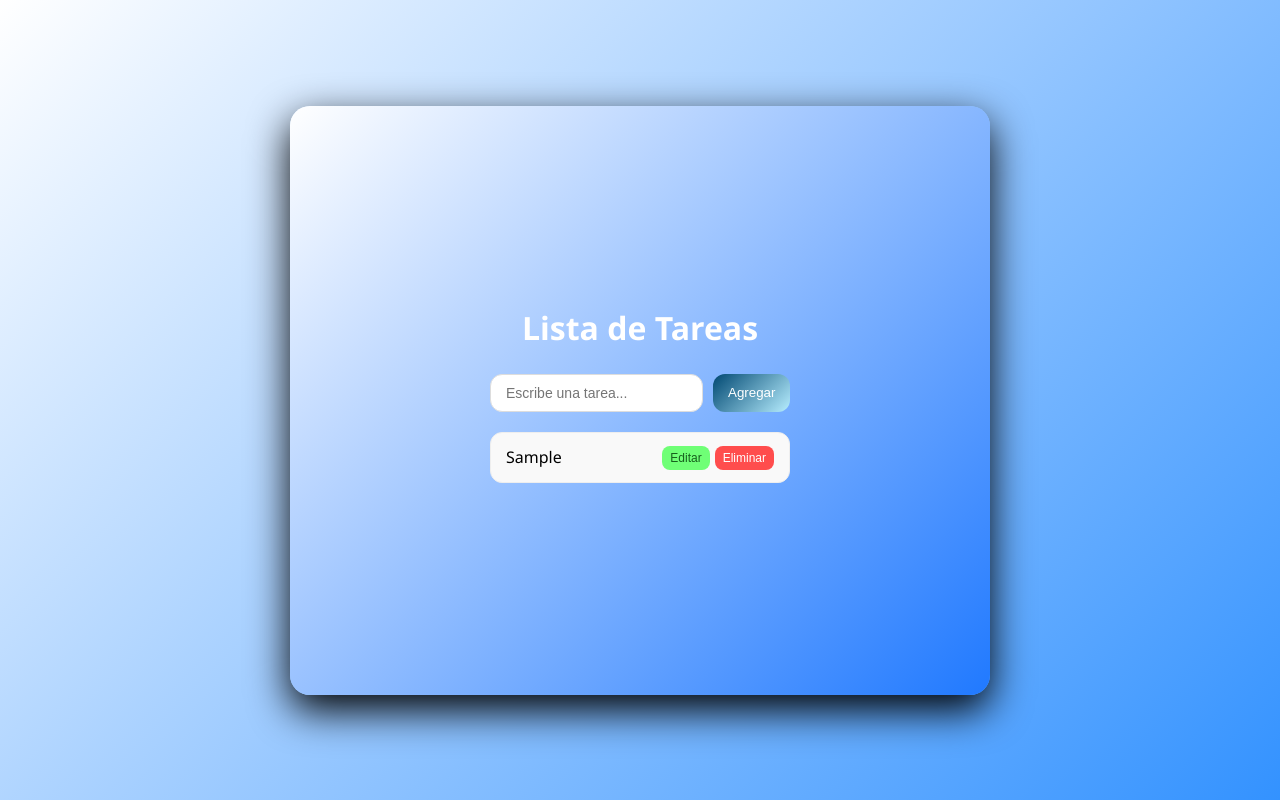
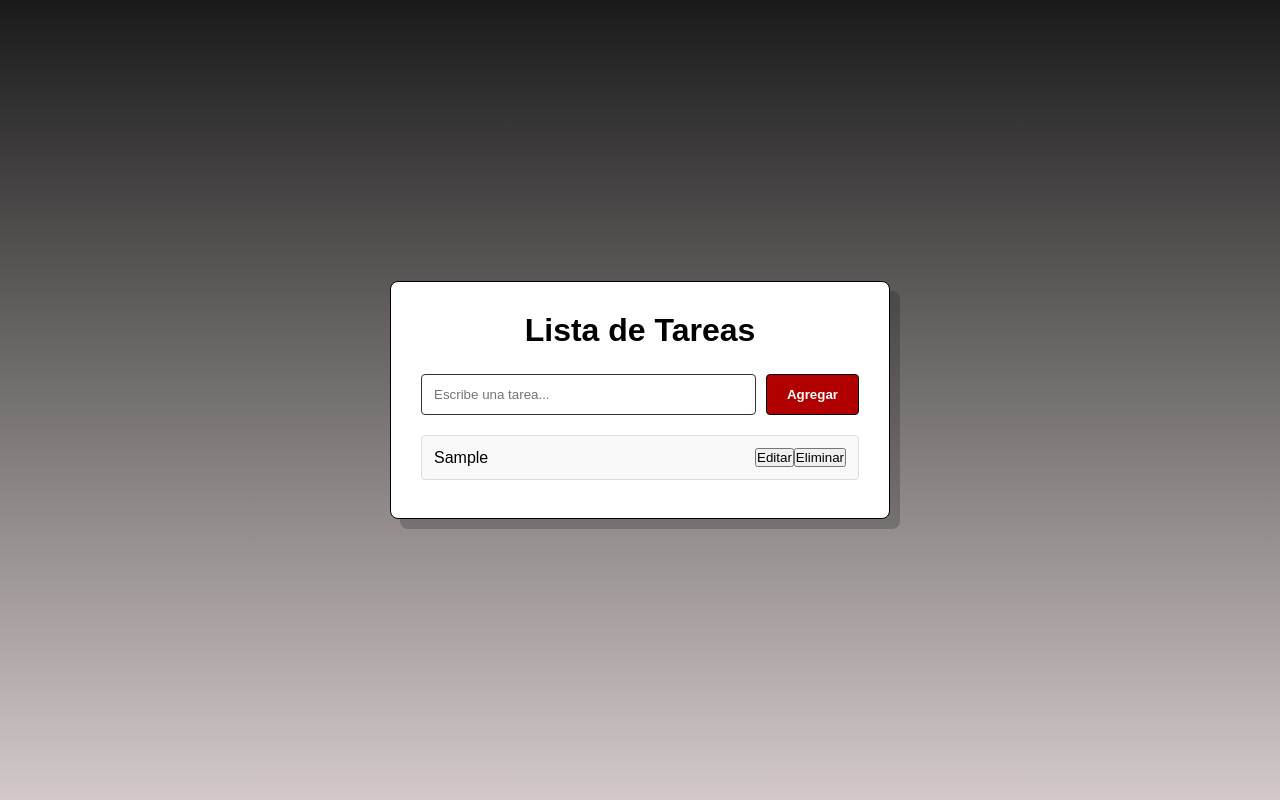
Before and after one commit to MARTINEZAAA/NewTo_Do_List, a website: page Mihtml.html in a window 1280 px wide. Both pictures are taken after typing "Sample" into the empty fields and a click on the button "Agregar". Drawn offline with Linux system fonts and the light colour scheme.

Commit message:
Actualización

```diff
--- /dev/null
+++ b/Indexx.css
@@ -0,0 +1,109 @@
+/* Reset general: quita espacios por defecto y usa box-sizing */
+* {
+    margin: 0;
+    padding: 0;
+    box-sizing: border-box;
+    font-family: 'Segoe UI', Arial, sans-serif;
+}
+
+/* Centrado total del contenido en la pantalla */
+body {
+    height: 100vh;
+    display: flex;
+    justify-content: center;
+    align-items: center;
+    background: linear-gradient(to bottom, #1a1a1a, #d3c9c9);
+}
+
+/* El Recuadro de Fondo (Card) */
+.login-box {
+    background-color: #ffffff;
+    padding: 40px;
+    border-radius: 8px;
+    border: 1px solid #000;
+    /* Sombra sólida desplazada (estilo retro/limpio) */
+    box-shadow: 10px 10px 0px rgba(0, 0, 0, 0.15);
+    width: 380px;
+    text-align: center;
+}
+
+h1 {
+    font-size: 26px;
+    margin-bottom: 5px;
+    color: #222;
+}
+
+.subtitulo {
+    color: #666;
+    font-size: 14px;
+    margin-bottom: 30px;
+}
+
+/* Estilo para los grupos de inputs (Label arriba, Input abajo) */
+.input-group {
+    text-align: left;
+    margin-bottom: 20px;
+}
+
+.input-group label {
+    display: block;
+    font-weight: bold;
+    margin-bottom: 6px;
+    color: #444;
+}
+
+.input-group input {
+    width: 100%;
+    padding: 12px;
+    border: 1px solid #ccc;
+    border-radius: 4px;
+    outline: none;
+    transition: border-color 0.3s;
+}
+
+/* Efecto cuando el usuario hace clic en el input */
+.input-group input:focus {
+    border-color: #b00000;
+}
+
+/* Alineación de botones */
+.button-container {
+    display: flex;
+    gap: 12px;
+    margin-top: 10px;
+}
+
+button {
+    flex: 1;
+    padding: 12px;
+    border: 1px solid #000;
+    border-radius: 4px;
+    font-weight: bold;
+    cursor: pointer;
+    transition: transform 0.1s, background 0.2s;
+}
+
+/* Color Rojo para Login */
+.btn-login {
+    background-color: #b00000;
+    color: white;
+}
+
+.btn-login:hover {
+    background-color: #d00000;
+}
+
+/* Color Gris para Registro */
+.btn-registro {
+    background-color: #444;
+    color: white;
+}
+
+.btn-registro:hover {
+    background-color: #222;
+}
+
+/* Pequeño efecto al hacer clic en botones */
+button:active {
+    transform: scale(0.97);
+}
--- /dev/null
+++ b/registro.css
@@ -0,0 +1,99 @@
+/* Reset general para eliminar espacios vacíos del navegador */
+* {
+    margin: 0;
+    padding: 0;
+    box-sizing: border-box;
+    font-family: 'Segoe UI', Arial, sans-serif;
+}
+
+/* Fondo con el mismo degradado que el Login para dar continuidad */
+body {
+    height: 100vh;
+    display: flex;
+    flex-direction: column;
+    justify-content: center;
+    align-items: center;
+    background: linear-gradient(to bottom, #1a1a1a, #d3c9c9);
+    padding: 20px;
+}
+
+/* El recuadro de fondo (Card de Registro) */
+body > div, .registro-box { /* Aplica al contenedor principal */
+    background-color: #ffffff;
+    padding: 40px;
+    border-radius: 8px;
+    border: 1px solid #000;
+    width: 100%;
+    max-width: 400px;
+    text-align: center;
+    box-shadow: 10px 10px 0px rgba(0, 0, 0, 0.15);
+}
+
+/* Estilo para los títulos (h1) */
+h1 {
+    font-size: 22px;
+    margin-bottom: 10px;
+    color: #000;
+    text-transform: uppercase;
+}
+
+/* Estilo para las etiquetas de texto (los <P>) */
+p {
+    text-align: left;
+    font-weight: bold;
+    font-size: 14px;
+    color: #444;
+    margin-bottom: 5px;
+    text-transform: uppercase; /* Para que USUARIO y CORREO se vean uniformes */
+}
+
+/* Estilo para los campos de entrada (input) */
+input {
+    width: 100%;
+    padding: 12px;
+    margin-bottom: 20px; /* Espacio entre el input y la siguiente etiqueta */
+    border: 1px solid #ccc;
+    border-radius: 4px;
+    outline: none;
+    font-size: 16px;
+    transition: border-color 0.3s;
+}
+
+input:focus {
+    border-color: #b00000; /* Color rojo al hacer clic */
+}
+
+/* Estilo del botón de registro */
+button {
+    width: 100%;
+    padding: 14px;
+    background-color: #b00000; /* Rojo intenso */
+    color: white;
+    border: 1px solid #000;
+    border-radius: 4px;
+    font-weight: bold;
+    font-size: 16px;
+    cursor: pointer;
+    transition: background 0.3s, transform 0.1s;
+    margin-top: 10px;
+}
+
+button:hover {
+    background-color: #d00000;
+}
+
+button:active {
+    transform: scale(0.98);
+}
+
+/* Estilo para el mensaje de respuesta final */
+#respuesta {
+    font-size: 18px;
+    color: #b00000;
+    margin-top: 20px;
+}
+
+/* Ocultar los <br> sobrantes para que el CSS controle el espacio */
+br {
+    display: none;
+}
--- a/script.js
+++ b/script.js
@@ -3,6 +3,13 @@ const boton = document.getElementById("btnAgregar");
 const lista = document.getElementById("listaTareas");
 
 boton.addEventListener("click", agregarTarea);
+
+// Agregar tarea con la tecla ENTER
+input.addEventListener("keydown", function(event) {
+    if (event.key === "Enter") {
+        agregarTarea();
+    }
+});
 
 function agregarTarea() {
     const texto = input.value.trim();
@@ -58,9 +65,9 @@ function crearElementoTarea(texto) {
     });
 
     // Marcar como completada
-    li.addEventListener("click", function () {
-        li.classList.toggle("completada");
-    });
+    spanTexto.addEventListener("click", function () {
+    li.classList.toggle("completada");
+});
 
     contenedorBotones.appendChild(botonEditar);
     contenedorBotones.appendChild(botonEliminar);
--- a/styles.css
+++ b/styles.css
@@ -1,134 +1,92 @@
-/* Reset básico */
+/* 1. Reset General */
 * {
     margin: 0;
     padding: 0;
-    box-sizing: border-box;
+    box-sizing: border-box; /* Evita que los inputs se salgan del recuadro */
+    font-family: Arial, sans-serif;
 }
 
+/* 2. Fondo (Mantiene el estilo de Login y Registro) */
 body {
-    font-family: 'Segoe UI', Tahoma, Geneva, Verdana, sans-serif;
-    background: linear-gradient(135deg, hwb(0 100% 0%), rgb(51, 146, 255));
+    height: 100vh;
     display: flex;
     justify-content: center;
     align-items: center;
-    height: 100vh;
+    background: linear-gradient(to bottom, #1a1a1a, #d3c9c9);
 }
 
-/* Contenedor principal */
+/* 3. Contenedor Principal (La Card Blanca) */
 .contenedor {
-background: linear-gradient(135deg, rgb(255, 255, 255), #2079ff);    width: 700px;
-    padding: 200px;
-    border-radius: 20px;
-    box-shadow: 0 15px 40px rgb(0, 0, 0);
-    backdrop-filter: blur(10px);
-    transition: transform 0.3s ease;
+    background-color: white;
+    padding: 30px;
+    width: 100%;
+    max-width: 500px; /* Un poco más ancho para la lista */
+    border: 1px solid #000;
+    border-radius: 8px;
+
+    /* Sombra sólida desplazada (estilo de tu referencia) */
+    box-shadow: 10px 10px 0px rgba(0, 0, 0, 0.2);
+    text-align: center;
 }
 
-.contenedor:hover {
-    transform: translateY(-5px);
+h1 {
+    font-size: 2rem;
+    margin-bottom: 25px;
+    font-weight: bold;
+    color: #000;
 }
 
-/* Título */
-h1 {
-    text-align: center;
-    margin-bottom: 25px;
-    font-weight: 600;
-    color: rgb(255, 255, 255);
-}
-
-/* Área de input */
+/* 4. Área de Entrada (Input y Botón en la misma línea) */
 .input-area {
-    display: flex;
-    gap: 10px;
+    display: flex; /* Alinea input y botón horizontalmente */
+    gap: 10px;    /* Espacio entre ellos */
     margin-bottom: 20px;
 }
 
-input {
-    flex: 1;
-    padding: 10px 15px;
-    border-radius: 12px;
-    border: 1px solid #ddd;
+#nuevaTarea {
+    flex: 1; /* El input toma todo el espacio disponible */
+    padding: 12px;
+    border: 1px solid #333;
+    border-radius: 4px;
     outline: none;
-    font-size: 14px;
-    transition: all 0.3s ease;
 }
 
-input:focus {
-    border-color: #6ab0ff;
-    box-shadow: 0 0 8px rgb(89, 180, 255);
+#btnAgregar {
+    background-color: #b00000; /* Rojo vibrante */
+    color: white;
+    padding: 10px 20px;
+    border: 1px solid #000;
+    border-radius: 4px;
+    font-weight: bold;
+    cursor: pointer;
+    transition: background 0.3s;
 }
 
-/* Botón agregar */
-button {
-    padding: 10px 15px;
-    border: none;
-    border-radius: 12px;
-    background: linear-gradient(135deg, #004872, #b7eeff);
-    color: white;
-    font-weight: 500;
-    cursor: pointer;
-    transition: all 0.3s ease;
+#btnAgregar:hover {
+    background-color: #e00000;
 }
 
-button:hover {
-    transform: scale(1.05);
-    opacity: 0.9;
+/* 5. Estilo de la Lista de Tareas */
+#listaTareas {
+    list-style: none; /* Quita los puntos de la lista */
+    text-align: left;
+    margin-top: 10px;
 }
 
-/* Lista */
-ul {
-    list-style: none;
-}
-
-/* Tareas */
-li {
+/* Cada tarea individual que se agregue */
+#listaTareas li {
     background: #f9f9f9;
-    padding: 12px 15px;
-    border-radius: 12px;
-    margin-bottom: 12px;
+    margin-bottom: 8px;
+    padding: 12px;
+    border: 1px solid #ddd;
+    border-radius: 4px;
     display: flex;
     justify-content: space-between;
     align-items: center;
-    transition: all 0.3s ease;
-    cursor: pointer;
-    border: 1px solid #eee;
+    transition: transform 0.2s;
 }
 
-li:hover {
-    background: #f1f1f1;
+#listaTareas li:hover {
+    border-color: #b00000;
+    transform: translateX(5px); /* Efecto sutil al pasar el mouse */
 }
-
-/* Tarea completada */
-li.completada {
-    text-decoration: line-through;
-    color: #3b3f04;
-    background: #fffd9e;
-}
-
-/* Botón eliminar */
-.eliminar {
-    background: #ff4d4d;
-    border-radius: 8px;
-    padding: 5px 8px;
-    font-size: 12px;
-    transition: 0.3s;
-}
-
-.eliminar:hover {
-    background: #cc0000;
-    transform: scale(1.1);
-}
-.editar {
-    background: #6fff76;
-    color: #175f1d;
-    border-radius: 8px;
-    padding: 5px 8px;
-    font-size: 12px;
-    margin-right: 5px;
-    transition: 0.3s;
-}
-
-.editar:hover {
-    background: #76f856;
-    transform: scale(1.1);
-}
```
Also changed, not shown: Indexx.html (added, +147 -0 lines), login.js (added, +36 -0 lines), registro.html (added, +28 -0 lines).
